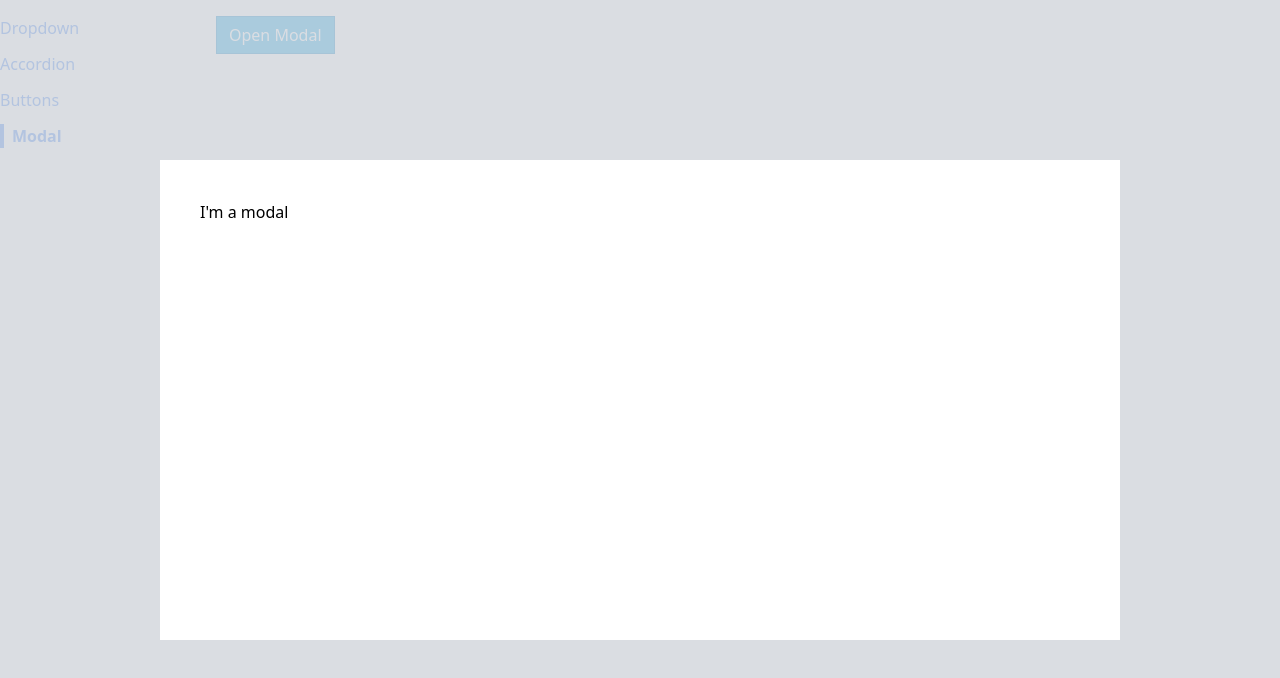
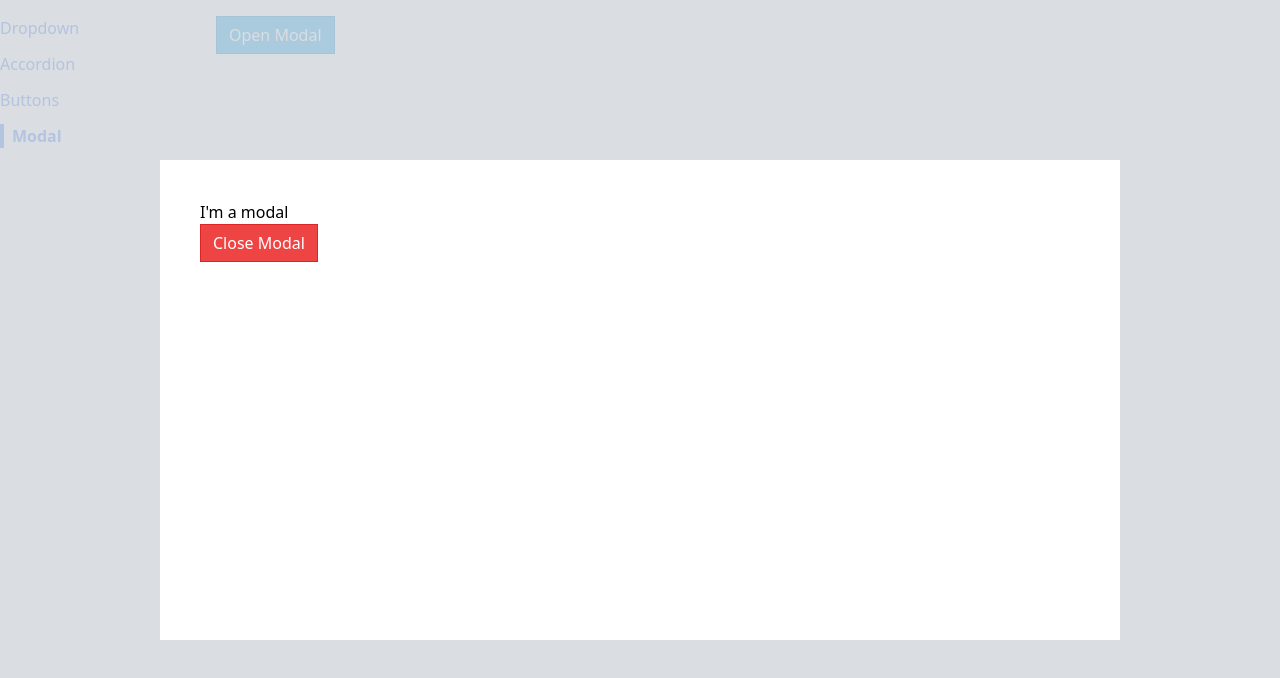
Before and after one commit to MrBrrr/react-components, a React (Create React App) app: page /modal in a window 1280 px wide. Both pictures are taken after a click on the button "Open Modal". Shown: the top 678 px of the page. Built offline with nearby package versions, Linux system fonts and the light colour scheme.

Commit message:
implementing modal - part 3 - closing

```diff
--- a/src/components/Modal.js
+++ b/src/components/Modal.js
@@ -1,6 +1,7 @@
 import reactDOM from 'react-dom';
+import Button from './Button';
 
-function Modal() {
+function Modal({ onCloseClick }) {
     // return (
     //     <div>
     //         <div className="absolute inset-0 bg-gray-300 opacity-80"></div>
@@ -13,8 +14,11 @@ function Modal() {
     return reactDOM.createPortal( // this method tells react to render the modal in a different place
         // JSX to be redered
         <div>
-            <div className="absolute inset-0 bg-gray-300 opacity-80"></div>
-            <div className="absolute inset-40 p-10 bg-white">I'm a modal</div>
+            <div onClick={onCloseClick} className="absolute inset-0 bg-gray-300 opacity-80"></div>
+            <div className="absolute inset-40 p-10 bg-white">
+                I'm a modal
+                <Button danger onClick={onCloseClick}>Close Modal</Button>
+            </div>
         </div>,
         // location where render, inside index.html / (html?)DOM
         document.querySelector(".modal-container")
--- a/src/pages/ModalPage.js
+++ b/src/pages/ModalPage.js
@@ -8,11 +8,15 @@ function ModalPage() {
     const handleClick = () => {
         setShowModal(true);
     }
+
+    const handleClose = () => {
+        setShowModal(false);
+    }
     return (
         // relative here breakes the modal "silly" implementation
         <div className="relative">
             <Button onClick={handleClick} primary>Open Modal</Button>
-            {showModal && <Modal/>}
+            {showModal && <Modal onCloseClick={handleClose}/>}
         </div>
     )
 }
```
